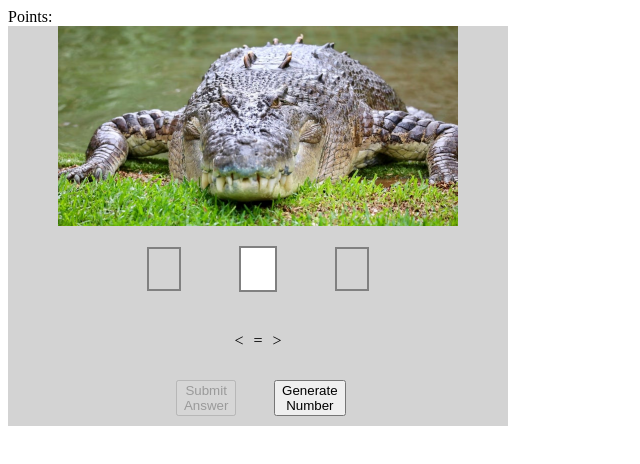
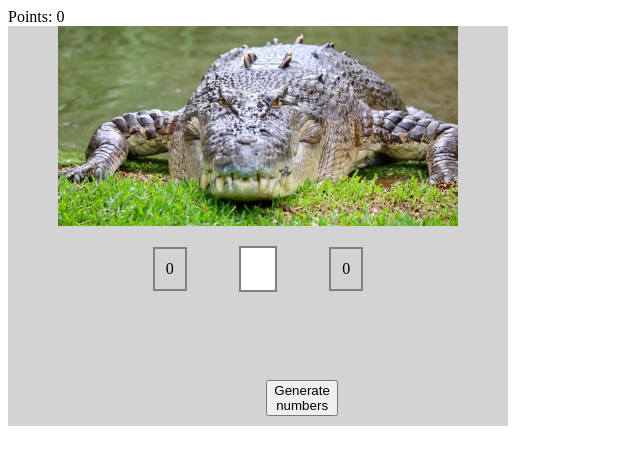
Before and after one commit to 185august/crocodile-game, a plain HTML site: page index.html in a window 1280 px wide. Shown: the whole page, without its empty margins (0-640 px from the left). Drawn offline with Linux system fonts and the light colour scheme.

Commit message:
added more  mvc

```diff
--- a/index.html
+++ b/index.html
@@ -65,23 +65,19 @@
             cursor: pointer;
             user-select: none;
 
+
         }
     </style>
 </head>
 
-<body onload="whatever()">
-    <div id="points">Points: </div>
-    <div class="game">
-        <img class="crocodile" src="pictures/6b0bd34e1a056f39e1e5481b117d878f46347dab-1200x600.avif" alt="">
-        <div id="rngNumber1" class="number1"> </div>
-        <input id="inputId" type="text" class="biggerOrLesser">
-        <div id="rngNumber2" class="number2"></div>
-        <div id="answers"></div>
-        <button id="btn1" onclick="isItCorrect()">Submit Answer</button>
-        <button id="btn2" onclick="generateNumber()">Generate Number</button>
-    </div>
+<body onload="">
+    <div id="app"></div>
+
 
     <script>
+        let button1Text = 'Submit Answer';
+        let button2Text = 'Generate numbers';
+        let buttonEnabled = false;
         let rngNum1 = 0;
         let rngNum2 = 0;
         let score = 0;
@@ -89,26 +85,45 @@
         const pointsNumber = document.getElementById('points');
         const button1 = document.getElementById('btn1')
 
+        showView()
+        function showView() {
+            let html = /*HTML*/ `
+            <div id="points">Points: ${score} </div>
+        <div class="game">
+            <img class="crocodile" src="pictures/6b0bd34e1a056f39e1e5481b117d878f46347dab-1200x600.avif" alt="">
+            <div id="rngNumber1" class="number1"> ${rngNum1}</div>
+            <input id="inputId" type="text" class="biggerOrLesser">
+            <div id="rngNumber2" class="number2">${rngNum2}</div>
+            <div id="answers"></div>
+            <button id="btn1"
+            ${buttonEnabled ? 'onclick="isItCorrect()"' : 'style="opacity: 0%"'}>${button1Text}</button>
+            <button id="btn2" onclick="generateNumber()">${button2Text}</button>
+        </div>
+            `
+            document.getElementById('app').innerHTML = html;
+        }
+
         function generateNumber() {
             rngNum1 = Math.floor(Math.random() * 10);
             rngNum2 = Math.floor(Math.random() * 10);
-            document.getElementById('rngNumber1').innerHTML = rngNum1;
-            document.getElementById('rngNumber2').innerHTML = rngNum2;
-            button1.disabled = false;
-            button1.innerHTML = 'Submit Answer';
+            button1Text = 'Submit Answer';
+            buttonEnabled = true;
+            //button1.disabled = false;
+            //button1.innerHTML = 'Submit Answer';
+            showView();
         }
 
         function isItCorrect() {
             greaterLesserThen = document.getElementById('inputId').value;
-            button1.disabled = true;
-            button1.innerHTML = 'Generate Again'
+            buttonEnabled = false;
+            button1Text = 'Generate Again'
 
             //console.log(greaterLesserThen)
             if (greaterLesserThen === '<' && rngNum1 < rngNum2 ||
                 greaterLesserThen === '=' && rngNum1 === rngNum2 ||
                 greaterLesserThen === '>' && rngNum1 > rngNum2) {
                 score++;
-                pointsNumber.innerHTML = "Points: " + score;
+                showView();
                 console.log(score);
 
             }
@@ -127,32 +142,14 @@
 
             else {
                 alert('Wrong, try again')
-                button1.disabled = false;
-                button1.innerHTML = 'Submit Answer'
+
+                button1Text = 'Submit Answer'
+                showView();
             }
         }
         function enterSign(sign) {
             document.getElementById('inputId').value = sign;
-
         }
-
-        function whatever() {
-            button1.disabled = true;
-
-            document.getElementById('answers').innerHTML = /*HTML*/`
-
-            ${generateHTML('<')}
-            ${generateHTML('=')}
-            ${generateHTML('>')}
-
-            `;
-        }
-        function generateHTML(answer) {
-            return  /*HTML*/`
-            <div class='signs' onclick="enterSign('${answer}')" >${answer} </div>
-            `
-        }
-
     </script>
 
 </body>
```
